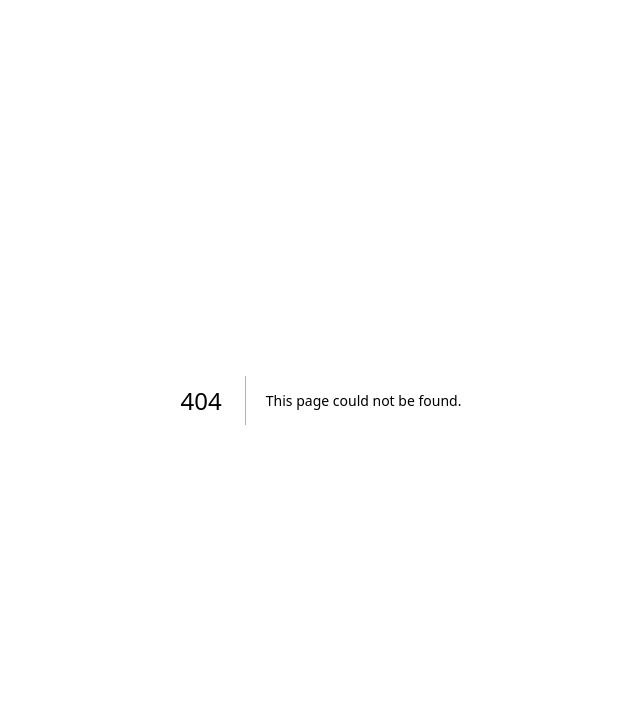
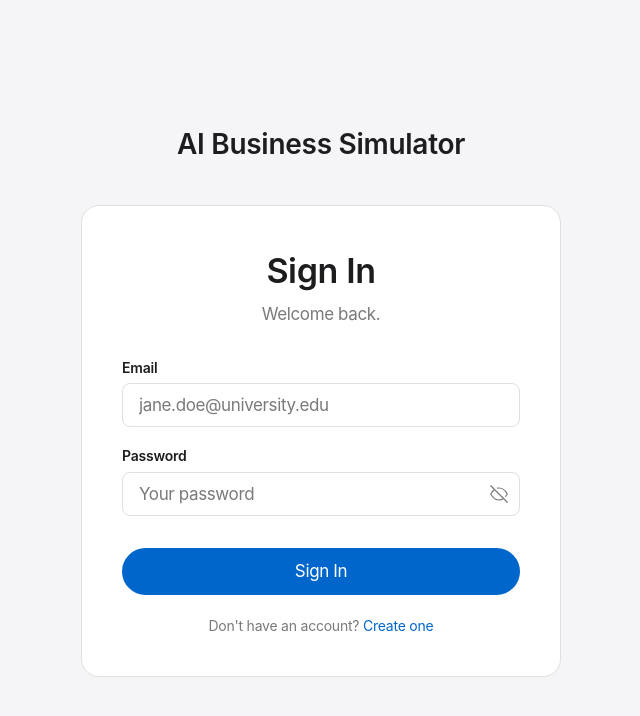
Before and after one commit to zhouheng0118/AI-Business-Simulator, a Next.js app in the folder frontend/: page /login in a window 1280 px wide. Before the commit this address had no page. Shown: the top 716 px of the page, without its empty margins (319-959 px from the left). Built offline with nearby package versions, Linux system fonts and the light colour scheme.

Commit message:
feat: add login page

```diff
--- /dev/null
+++ b/frontend/src/app/login/page.tsx
@@ -0,0 +1,208 @@
+"use client";
+
+import { useState } from "react";
+import Link from "next/link";
+
+interface FormState {
+    email: string;
+    password: string;
+}
+
+interface FormErrors {
+    email?: string;
+    password?: string;
+}
+
+export default function LoginPage() {
+    const [form, setForm] = useState<FormState>({ email: "", password: "" });
+    const [errors, setErrors] = useState<FormErrors>({});
+    const [showPassword, setShowPassword] = useState(false);
+
+    function validate(): FormErrors {
+        const e: FormErrors = {};
+        if (!form.email.match(/^[^\s@]+@[^\s@]+\.[^\s@]+$/)) e.email = "Enter a valid email address.";
+        if (!form.password) e.password = "Password is required.";
+        return e;
+    }
+
+    function handleSubmit(e: React.FormEvent) {
+        e.preventDefault();
+        const errs = validate();
+        setErrors(errs);
+        if (Object.keys(errs).length === 0) {
+            // TODO: call login API
+            console.log("login", form);
+        }
+    }
+
+    return (
+        <div className="min-h-screen bg-parchment flex flex-col items-center justify-center px-4 py-16">
+            {/* Logo */}
+            <div className="mb-10 text-center">
+                <span
+                    style={{
+                        fontFamily: "SF Pro Display, system-ui, sans-serif",
+                        fontSize: "28px",
+                        fontWeight: 600,
+                        letterSpacing: "-0.28px",
+                        color: "#1d1d1f",
+                    }}
+                >
+                    AI Business Simulator
+                </span>
+            </div>
+
+            {/* Card */}
+            <div className="w-full max-w-[480px] bg-canvas border border-hairline rounded-lg px-10 py-10">
+
+                {/* Heading */}
+                <div className="mb-8 text-center">
+                    <h1
+                        style={{
+                            fontFamily: "SF Pro Display, system-ui, sans-serif",
+                            fontSize: "34px",
+                            fontWeight: 600,
+                            lineHeight: "1.47",
+                            letterSpacing: "-0.374px",
+                            color: "#1d1d1f",
+                        }}
+                    >
+                        Sign In
+                    </h1>
+                    <p
+                        style={{
+                            fontFamily: "SF Pro Text, system-ui, sans-serif",
+                            fontSize: "17px",
+                            fontWeight: 400,
+                            lineHeight: "1.47",
+                            letterSpacing: "-0.374px",
+                            color: "#7a7a7a",
+                            marginTop: "6px",
+                        }}
+                    >
+                        Welcome back.
+                    </p>
+                </div>
+
+                <form onSubmit={handleSubmit} noValidate className="flex flex-col gap-5">
+
+                    {/* Email */}
+                    <Field label="Email" error={errors.email}>
+                        <input
+                            type="email"
+                            autoComplete="email"
+                            placeholder="jane.doe@university.edu"
+                            value={form.email}
+                            onChange={(e) => setForm({ ...form, email: e.target.value })}
+                            className="form-input"
+                        />
+                    </Field>
+
+                    {/* Password */}
+                    <Field label="Password" error={errors.password}>
+                        <div className="relative">
+                            <input
+                                type={showPassword ? "text" : "password"}
+                                autoComplete="current-password"
+                                placeholder="Your password"
+                                value={form.password}
+                                onChange={(e) => setForm({ ...form, password: e.target.value })}
+                                className="form-input pr-12"
+                            />
+                            <ToggleEye show={showPassword} onToggle={() => setShowPassword((v) => !v)} />
+                        </div>
+                    </Field>
+
+                    {/* Submit */}
+                    <div className="mt-3">
+                        <button type="submit" className="btn-primary w-full text-center">
+                            Sign In
+                        </button>
+                    </div>
+
+                    {/* Register link */}
+                    <p
+                        className="text-center"
+                        style={{
+                            fontFamily: "SF Pro Text, system-ui, sans-serif",
+                            fontSize: "14px",
+                            fontWeight: 400,
+                            letterSpacing: "-0.224px",
+                            color: "#7a7a7a",
+                        }}
+                    >
+                        Don&apos;t have an account?{" "}
+                        <Link href="/register" style={{ color: "#0066cc" }} className="hover:underline">
+                            Create one
+                        </Link>
+                    </p>
+                </form>
+            </div>
+        </div>
+    );
+}
+
+function Field({
+    label,
+    error,
+    children,
+}: {
+    label: string;
+    error?: string;
+    children: React.ReactNode;
+}) {
+    return (
+        <div className="flex flex-col gap-[6px]">
+            <label
+                style={{
+                    fontFamily: "SF Pro Text, system-ui, sans-serif",
+                    fontSize: "14px",
+                    fontWeight: 600,
+                    lineHeight: "1.29",
+                    letterSpacing: "-0.224px",
+                    color: "#1d1d1f",
+                }}
+            >
+                {label}
+            </label>
+            {children}
+            {error && (
+                <p
+                    style={{
+                        fontFamily: "SF Pro Text, system-ui, sans-serif",
+                        fontSize: "12px",
+                        fontWeight: 400,
+                        letterSpacing: "-0.12px",
+                        color: "#ff3b30",
+                    }}
+                >
+                    {error}
+                </p>
+            )}
+        </div>
+    );
+}
+
+function ToggleEye({ show, onToggle }: { show: boolean; onToggle: () => void }) {
+    return (
+        <button
+            type="button"
+            onClick={onToggle}
+            className="absolute right-3 top-1/2 -translate-y-1/2 text-ink-muted-48 hover:text-ink transition-colors"
+            aria-label={show ? "Hide password" : "Show password"}
+        >
+            {show ? (
+                <svg width="18" height="18" viewBox="0 0 24 24" fill="none" stroke="currentColor" strokeWidth="1.6" strokeLinecap="round">
+                    <path d="M1 12s4-8 11-8 11 8 11 8-4 8-11 8-11-8-11-8z" />
+                    <circle cx="12" cy="12" r="3" />
+                </svg>
+            ) : (
+                <svg width="18" height="18" viewBox="0 0 24 24" fill="none" stroke="currentColor" strokeWidth="1.6" strokeLinecap="round">
+                    <path d="M17.94 17.94A10.07 10.07 0 0112 20c-7 0-11-8-11-8a18.45 18.45 0 015.06-5.94" />
+                    <path d="M9.9 4.24A9.12 9.12 0 0112 4c7 0 11 8 11 8a18.5 18.5 0 01-2.16 3.19" />
+                    <line x1="1" y1="1" x2="23" y2="23" />
+                </svg>
+            )}
+        </button>
+    );
+}
```
